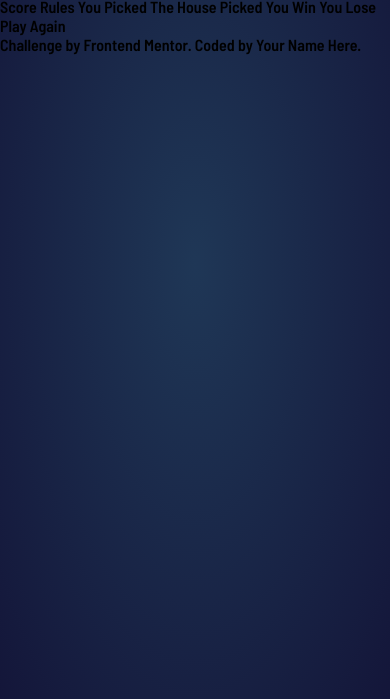
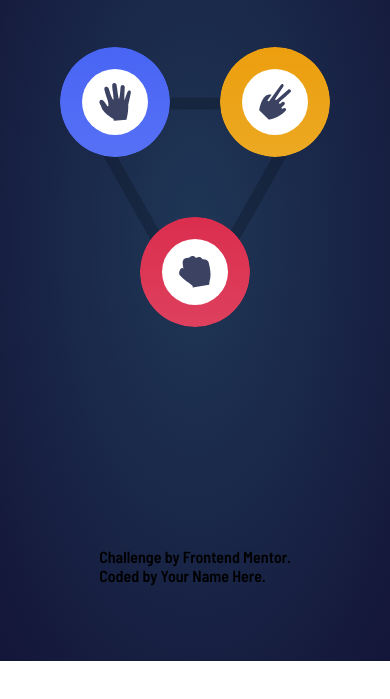
Before and after one commit to AmrAmrA/Rock-Paper-Scissors, a plain HTML site: page index.html in a window 390 px wide. Shown: the part 183-882 px from the top of the page. After the commit the page ends 844 px from the top, so only its background shows below. Drawn offline with Linux system fonts and the light colour scheme.

Commit message:
Rock papers scissors icons responsive

```diff
--- a/index.html
+++ b/index.html
@@ -1,17 +1,34 @@
 <!DOCTYPE html>
 <html lang="en">
   <head>
-  <meta charset="UTF-8">
-  <meta name="viewport" content="width=device-width, initial-scale=1.0"> <!-- displays site properly based on user's device -->
+    <meta charset="UTF-8" />
+    <meta name="viewport" content="width=device-width, initial-scale=1.0" />
+    <!-- displays site properly based on user's device -->
 
-  <link rel="icon" type="image/png" sizes="32x32" href="./images/favicon-32x32.png">
-  <link rel="preconnect" href="https://fonts.googleapis.com"><link rel="preconnect" href="https://fonts.gstatic.com" crossorigin><link href="https://fonts.googleapis.com/css2?family=Barlow+Semi+Condensed:wght@600;700&display=swap" rel="stylesheet">
-  <link rel="stylesheet" href="style.css">
+    <link
+      rel="icon"
+      type="image/png"
+      sizes="32x32"
+      href="./images/favicon-32x32.png"
+    />
+    <link rel="preconnect" href="https://fonts.googleapis.com" />
+    <link rel="preconnect" href="https://fonts.gstatic.com" crossorigin />
+    <link
+      href="https://fonts.googleapis.com/css2?family=Barlow+Semi+Condensed:wght@600;700&display=swap"
+      rel="stylesheet"
+    />
+    <link rel="stylesheet" href="style.css" />
     <title>Frontend Mentor | Rock, Paper, Scissors</title>
+  </head>
 
+  <body>
     <div class="score__header">
       <div class="score__container">
-      <img src="images/logo.svg" alt="Rock Paper Scissors" class="game__icon">
+        <img
+          src="images/logo.svg"
+          alt="Rock Paper Scissors"
+          class="game__icon"
+        />
         <div class="game__score">
           <div class="scores">
             <p class="text__score">Score</p>
@@ -21,8 +38,35 @@
       </div>
     </div>
 
-  Score
-  Rules
+    <main>
+      <div class="all__choices">
+        <div class="paper__scissors">
+          <div class="paper__choice choice">
+            <img
+              src="images/icon-paper.svg"
+              alt="paper choice"
+              class="paper__icon"
+            />
+          </div>
+          <div class="scissors__choice choice">
+            <img
+              src="images/icon-scissors.svg"
+              alt="scissors choice"
+              class="scissors__icon"
+            />
+          </div>
+        </div>
+        <div class="rock__choice choice">
+          <img
+            src="images/icon-rock.svg"
+            alt="rock choice"
+            class="rock__icon"
+          />
+        </div>
+      </div>
+    </main>
+
+    <!-- Rules
 
   You Picked
   The House Picked
@@ -30,16 +74,16 @@
   You Win
   You Lose
 
-  Play Again
+  Play Again -->
 
-</head>
-<body>
-
-
-
-  <div class="attribution">
-    Challenge by <a href="https://www.frontendmentor.io?ref=challenge" target="_blank">Frontend Mentor</a>.
-    Coded by <a href="#">Your Name Here</a>.
-  </div>
+    <footer>
+      <p>
+        Challenge by
+        <a href="https://www.frontendmentor.io?ref=challenge" target="_blank"
+          >Frontend Mentor</a
+        >.
+      </p>
+      <p>Coded by <a href="#">Your Name Here</a>.</p>
+    </footer>
   </body>
 </html>
--- a/style.css
+++ b/style.css
@@ -21,12 +21,15 @@ a {
 body {
   background: radial-gradient(hsl(214, 47%, 23%), hsl(237, 49%, 15%));
   height: 100vh;
+  display: flex;
+  flex-direction: column;
+  align-items: center;
 }
 
 /* Score zone design */
 
 .score__header {
-  margin: 50px auto 0px auto;
+  margin: 50px auto 100px auto;
   display: flex;
   justify-content: space-between;
   align-items: center;
@@ -70,6 +73,111 @@ body {
   letter-spacing: 4px;
 }
 
+/* Main */
+main {
+  background-image: url(images/bg-triangle.svg);
+  width: 500px;
+  height: 444px;
+  background-repeat: no-repeat;
+  background-size: cover;
+  z-index: -2;
+}
+/* Rock Paper Scissors icons and position */
+.all__choices {
+  display: flex;
+  flex-direction: column;
+}
+
+.paper__scissors {
+  display: flex;
+  justify-content: space-between;
+  align-items: center;
+  margin: -40px 0px 200px 0;
+}
+
+.choice {
+  background-color: white;
+  border-radius: 50%;
+  width: 150px;
+  height: 150px;
+  display: flex;
+  justify-content: center;
+  align-items: center;
+  z-index: 2;
+}
+
+.rock__choice {
+  margin: 0 auto;
+}
+
+.paper__choice,
+.scissors__choice,
+.rock__choice {
+  position: relative;
+  cursor: pointer;
+}
+
+.paper__icon,
+.scissors__icon,
+.rock__icon {
+  width: 35%;
+  cursor: pointer;
+}
+/* The borders colors around the icons */
+.paper__choice::before {
+  content: "";
+  position: absolute;
+  top: 0;
+  left: 0;
+  right: 0;
+  bottom: 0;
+  z-index: -1;
+  margin: -20px;
+  border-radius: 50%;
+  border: 22px solid transparent;
+  background: linear-gradient(hsl(230, 89%, 62%), hsl(230, 89%, 65%)) border-box;
+  mask: linear-gradient(#fff 0 0) padding-box, linear-gradient(#fff 0 0);
+  mask-composite: destination-out;
+  mask-composite: exclude;
+}
+
+.scissors__choice::before {
+  content: "";
+  position: absolute;
+  top: 0;
+  left: 0;
+  right: 0;
+  bottom: 0;
+  z-index: -1;
+  margin: -20px;
+  border-radius: 50%;
+  border: 22px solid transparent;
+  background: linear-gradient(hsl(39, 89%, 49%), hsl(40, 84%, 53%)) border-box;
+  mask: linear-gradient(#fff 0 0) padding-box, linear-gradient(#fff 0 0);
+  mask-composite: destination-out;
+  mask-composite: exclude;
+}
+
+.rock__choice::before {
+  content: "";
+  position: absolute;
+  top: 0;
+  left: 0;
+  right: 0;
+  bottom: 0;
+  z-index: -1;
+  margin: -20px;
+  border-radius: 50%;
+  border: 22px solid transparent;
+  background: linear-gradient(hsl(349, 71%, 52%), hsl(349, 70%, 56%)) border-box;
+  mask: linear-gradient(#fff 0 0) padding-box, linear-gradient(#fff 0 0);
+  mask-composite: destination-out;
+  mask-composite: exclude;
+}
+
+footer {
+  margin: 300px auto 80px auto;
+}
 /* Responsive  */
 
 @media screen and (max-width: 620px) {
@@ -86,4 +194,21 @@ body {
   .game__icon {
     width: 120px;
   }
+
+  main {
+    width: 250px;
+    height: 150px;
+  }
+  .choice {
+    width: 90px;
+    height: 90px;
+  }
+  .paper__choice::before,
+  .scissors__choice::before,
+  .rock__choice::before {
+    margin: -10px;
+  }
+  .paper__scissors {
+    margin: -40px 0px 80px 0;
+  }
 }
```
Lines whose indentation alone changed are shown as unchanged.
